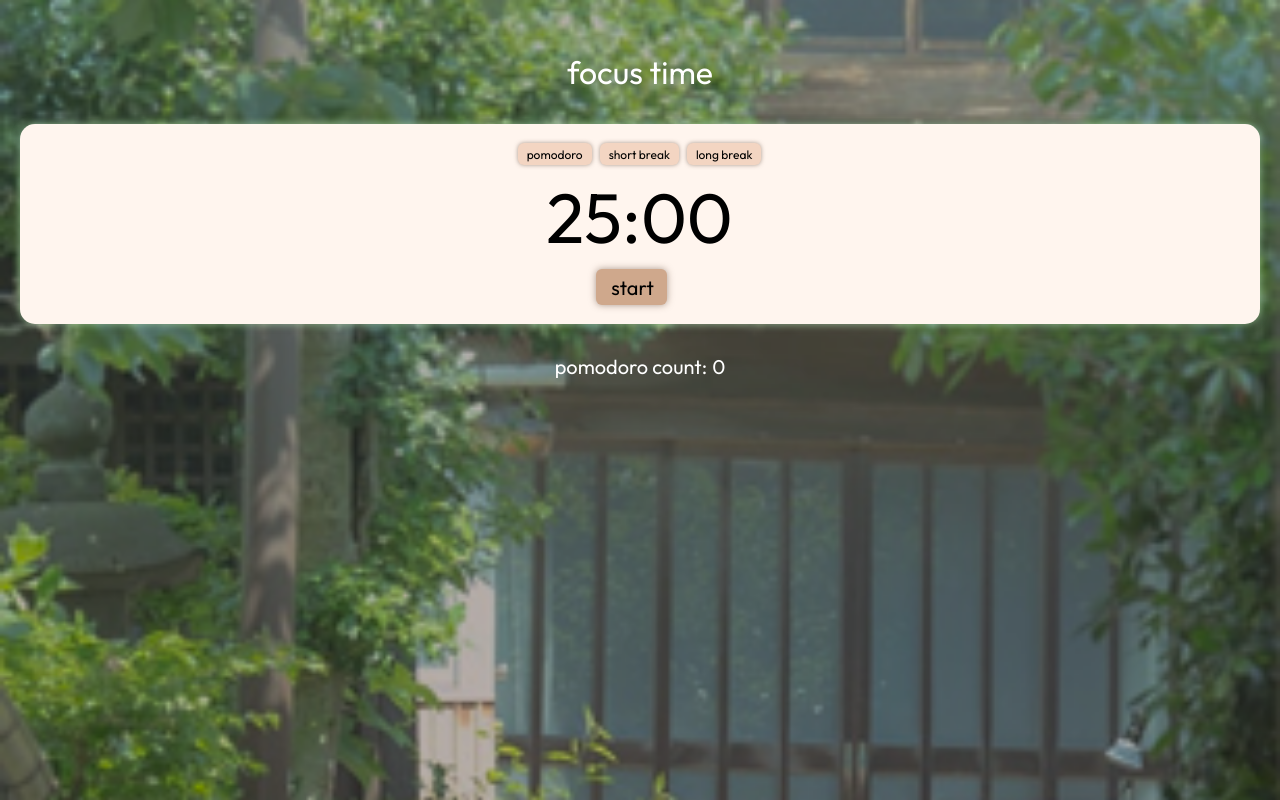
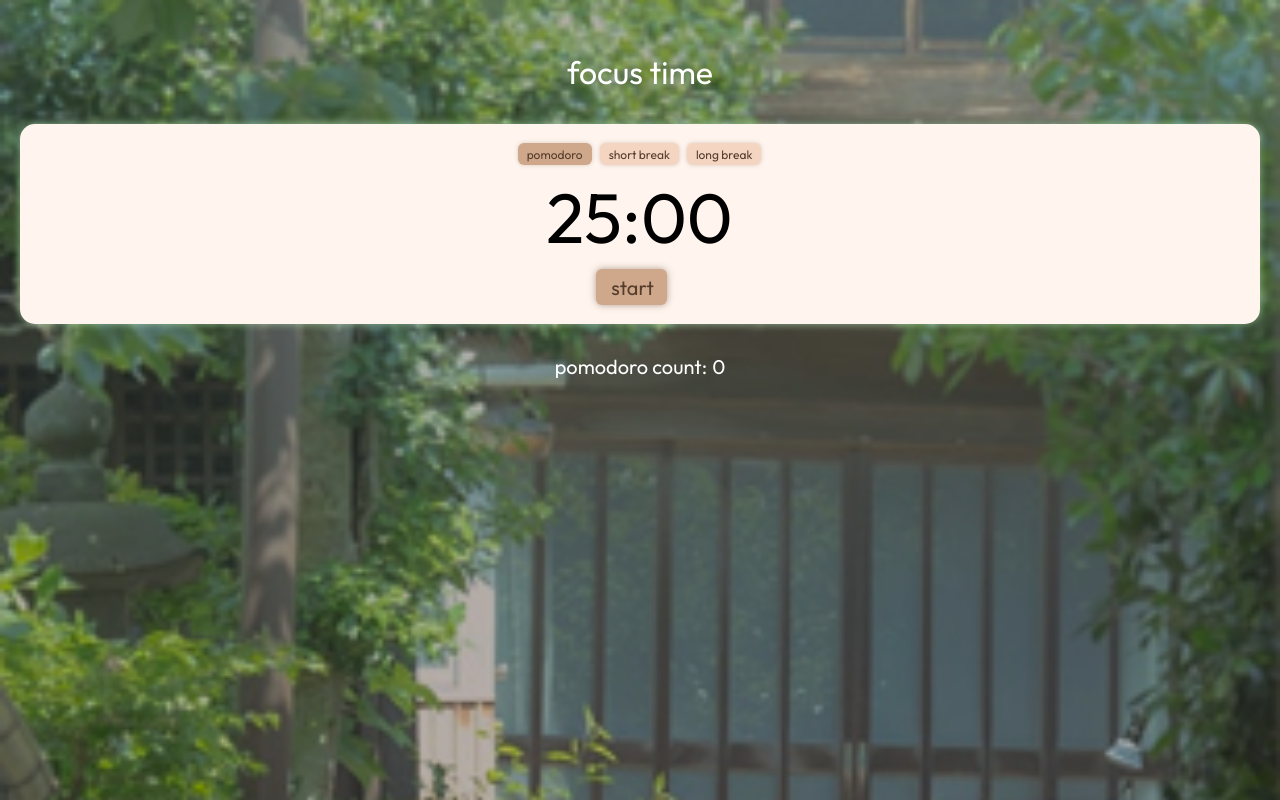
Before and after one commit to vnavirr/pomodoro, a website: page index.html in a window 1280 px wide. Both pictures are taken after a click on the button "pomodoro". Drawn offline with Linux system fonts and the light colour scheme.

Commit message:
Button hover and change type-btns dpending on which is active

```diff
--- a/script.js
+++ b/script.js
@@ -48,6 +48,24 @@ function showStartResetBtn() {
     resetBtn.style.display = 'inline-block';
 }
 
+// change type button backgrounds
+function updateTypeBtnBackgrounds() {
+
+    if (currentStatus === 'work') {
+        pomodoroBtn.style.backgroundColor = '#CFA88C';
+        shortBreakBtn.style.backgroundColor = '#F3D5C2';
+        longBreakBtn.style.backgroundColor = '#F3D5C2';
+    } else if (currentStatus === 'short_break') {
+        pomodoroBtn.style.backgroundColor = '#F3D5C2';
+        shortBreakBtn.style.backgroundColor = '#CFA88C';
+        longBreakBtn.style.backgroundColor = '#F3D5C2';
+    } else if (currentStatus === 'long_break') {
+        pomodoroBtn.style.backgroundColor = '#F3D5C2';
+        shortBreakBtn.style.backgroundColor = '#F3D5C2';
+        longBreakBtn.style.backgroundColor = '#CFA88C';
+    }
+}
+
 // switch between work, short break, and long break modes
 function switchMode(status) {
     clearInterval(countdown);  // pause the timer
@@ -55,6 +73,7 @@ function switchMode(status) {
     currentStatus = status;  // update currentStatus
     updateDisplay();
     showStartBtn();
+    updateTypeBtnBackgrounds();
 }
 
 // get the next status based on the current status and pomodoro count
--- a/styles.css
+++ b/styles.css
@@ -34,6 +34,7 @@ select {
   -webkit-app-region: no-drag;
   cursor: pointer;
   font-family: 'Outfit', serif;
+  color: #553D2C;
 }
 
 
@@ -67,14 +68,28 @@ select {
 }
 
 .type-btn {
-    background: #F3D5C2;
     font-size: 12px;
     padding: 4px 9px 3px 9px;
     border: none;
     border-radius: 6px;
-    box-shadow: 0 0 4px 0 rgba(85, 61, 44, 0.50);
+    box-shadow: 0 0 4px 0 rgba(95, 70, 52, 0.25);
 }
 
+.type-btn:hover {
+    box-shadow: 0 0 4px 0 rgba(85, 61, 44, 0.40);
+}
+
+#pomodoroBtn {
+    background: #CFA88C;
+}
+
+#shortBreakBtn {
+    background: #F3D5C2;
+}
+
+#longBreakBtn {
+    background: #F3D5C2;
+}
 
 .timer {
     display: flex;
@@ -99,10 +114,13 @@ select {
     background: #CFA88C;
     border: none;
     border-radius: 6px;
-    box-shadow: 0 0 7px 0 rgba(85, 61, 44, 0.50);
+    box-shadow: 0 0 7px 0 rgba(95, 70, 52, 0.50);
     padding: 6px 13px 5px 15px;
 }
 
+.state-btn:hover {
+    box-shadow: 0 0 7px 0 rgba(85, 61, 44, 0.65);
+}
 
 #pauseBtn {
     display: none;
```
